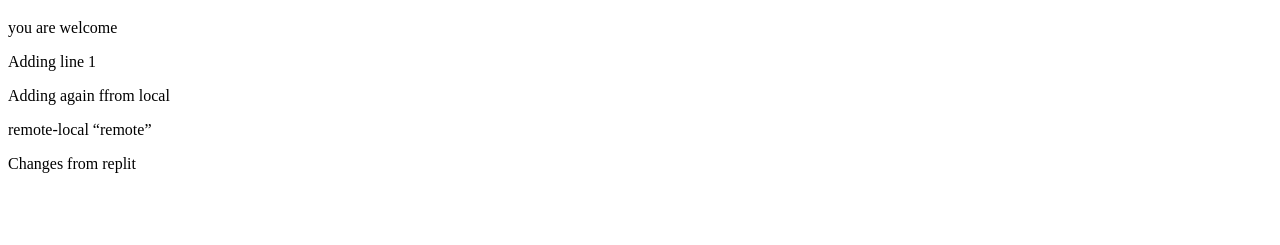
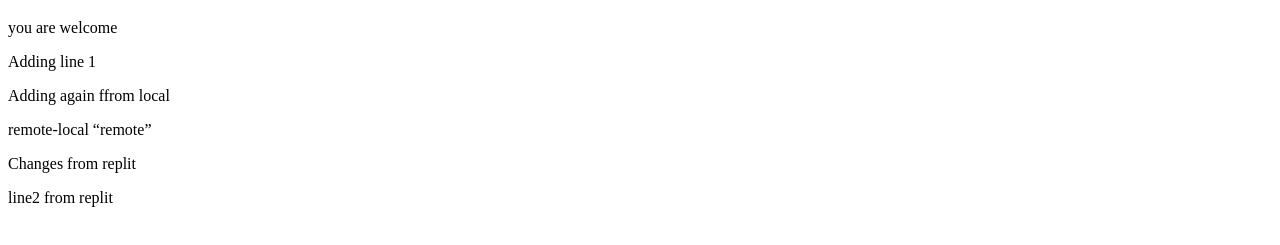
Before and after one commit to Oneshojon/project3, a plain HTML site: page index.html in a window 1280 px wide. Shown: the part 61-306 px from the top of the page. Drawn offline with Linux system fonts and the light colour scheme.

Commit message:
Line 2 from replit

```diff
--- a/index.html
+++ b/index.html
@@ -6,5 +6,6 @@
 <p>Adding again ffrom local</p>
   <p>remote-local <q>remote</q></p>
   <p>Changes from replit</p>
+  line2 from replit<br>
 </body>
 </html>
```
